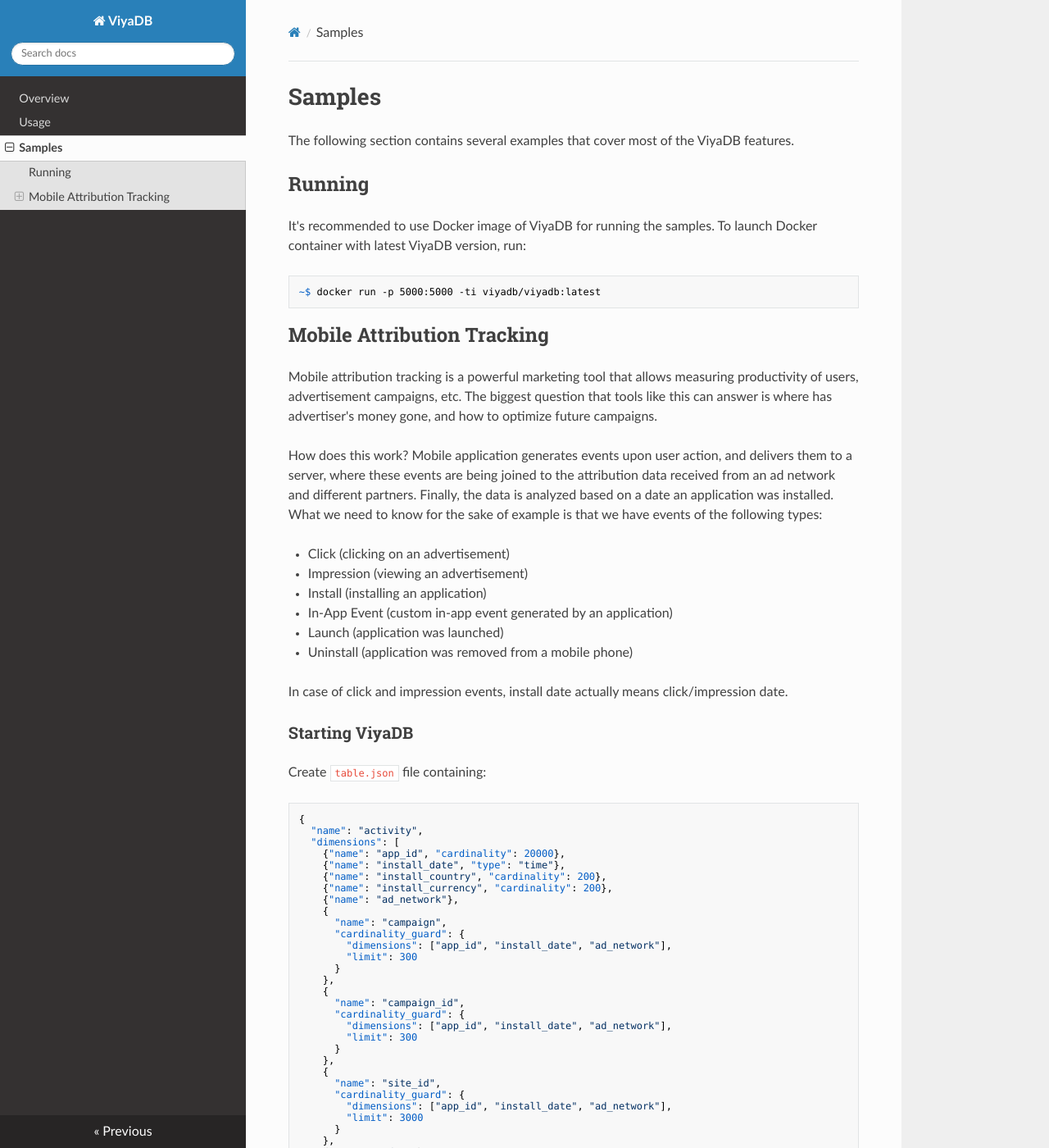
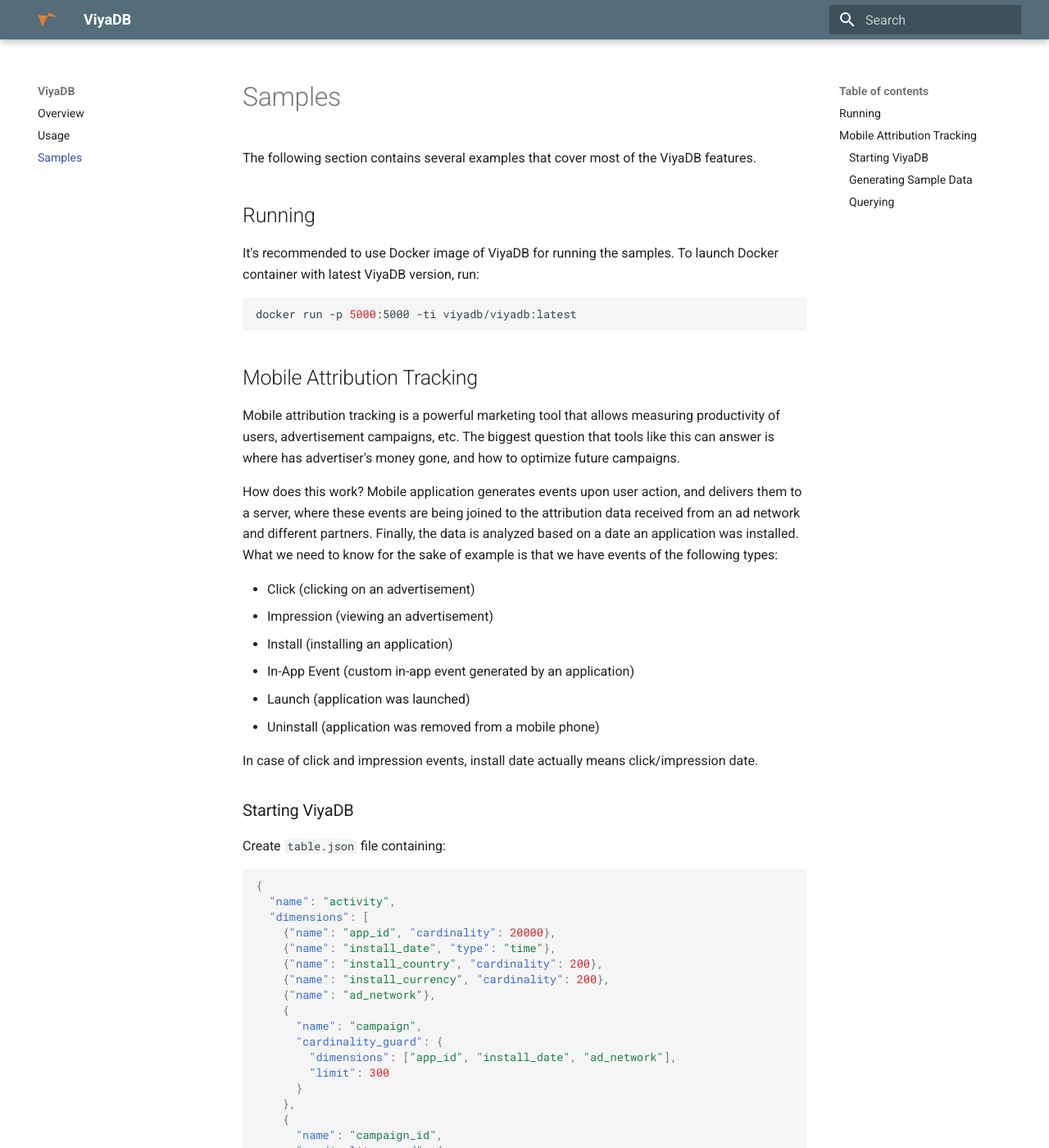
Before and after one commit to viyadb/website, an MkDocs documentation site: the page built from docs/samples.md, in a window 1280 px wide and 1400 px high. Shown: the whole window at 82% size. Built offline with MkDocs 1.6.1 and Material for MkDocs 9.7.7, drawn with Linux system fonts in a browser that asks for light colours; nearby versions of some CDN libraries; old or Windows-style settings are respelled for this version of MkDocs; some of the changed text lies outside the part shown.

Commit message:
changed theme

````diff
--- a/docs/samples.md
+++ b/docs/samples.md
@@ -8,8 +8,9 @@
 It's recommended to use Docker image of ViyaDB for running the samples.
 To launch Docker container with latest ViyaDB version, run:
 
-    ~$ docker run -p 5000:5000 -ti viyadb/viyadb:latest
-
+```bash
+docker run -p 5000:5000 -ti viyadb/viyadb:latest
+```
 
 ## Mobile Attribution Tracking
 
@@ -94,15 +95,19 @@
 
 Create the table by running:
 
-    ~$ curl -d @table.json http://localhost:5000/tables
+```bash
+curl -d @table.json http://localhost:5000/tables
+```
 
 ### Generating Sample Data
 
 To generate 10M user activity events, run the following:
 
-    ~$ wget https://raw.githubusercontent.com/viyadb/samples/master/activity/generate.py
-    ~$ chmod +x ./generate.py
-    ~$ ./generate.py -d -n 10000000 > data.tsv
+```bash
+wget https://raw.githubusercontent.com/viyadb/samples/master/activity/generate.py
+chmod +x ./generate.py
+./generate.py -d -n 10000000 > data.tsv
+```
 
 This might take several minutes.
 
@@ -134,4 +139,6 @@
 
 Save the query in file `query.json`, and run:
 
-    ~$ curl -d @query.json http://localhost:5000/query
+```bash
+curl -d @query.json http://localhost:5000/query
+```
--- a/mkdocs.yml
+++ b/mkdocs.yml
@@ -1,6 +1,20 @@
 site_name: ViyaDB
+site_description: In-Memory Analytical Database
+site_favicon: 'img/favicon.png'
 pages:
-  - Overview: index.md
-  - Usage: usage.md
-  - Samples: samples.md
-theme: readthedocs
+  - index.md
+  - usage.md
+  - samples.md
+extra:
+  logo: 'img/logo.svg'
+  social:
+    - type: 'twitter'
+      link: 'https://twitter.com/viyadb'
+  palette:
+    primary: 'blue grey'
+    accent: 'cyan'
+theme: 'material'
+markdown_extensions:
+  - codehilite
+  - toc(permalink=true)
+  - admonition
````
Also changed, not shown: README.md (+4 -4 lines), docs/index.md (+1 -1 lines), docs/usage.md (+9 -3 lines), docs/img/favicon.png (renamed from docs/img/favicon.ico), docs/img/logo.svg (added).
